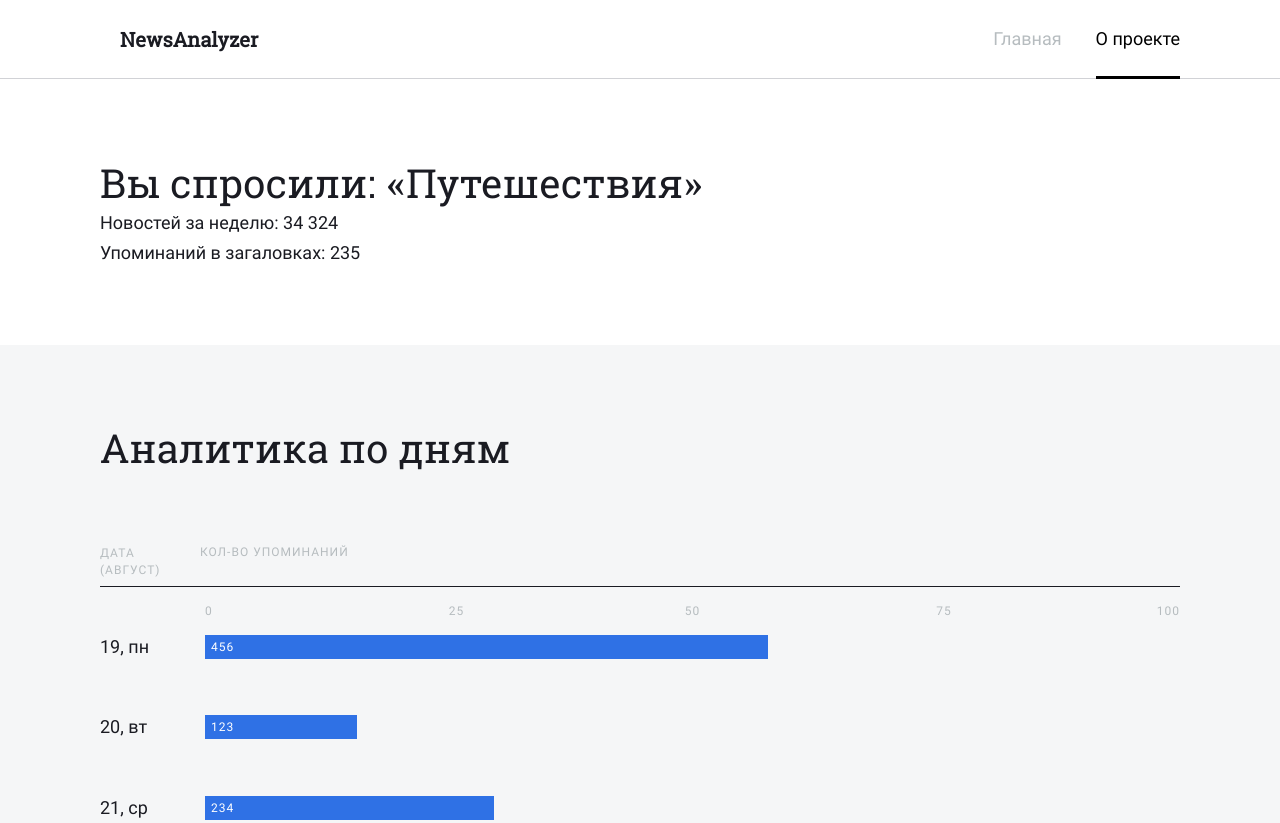
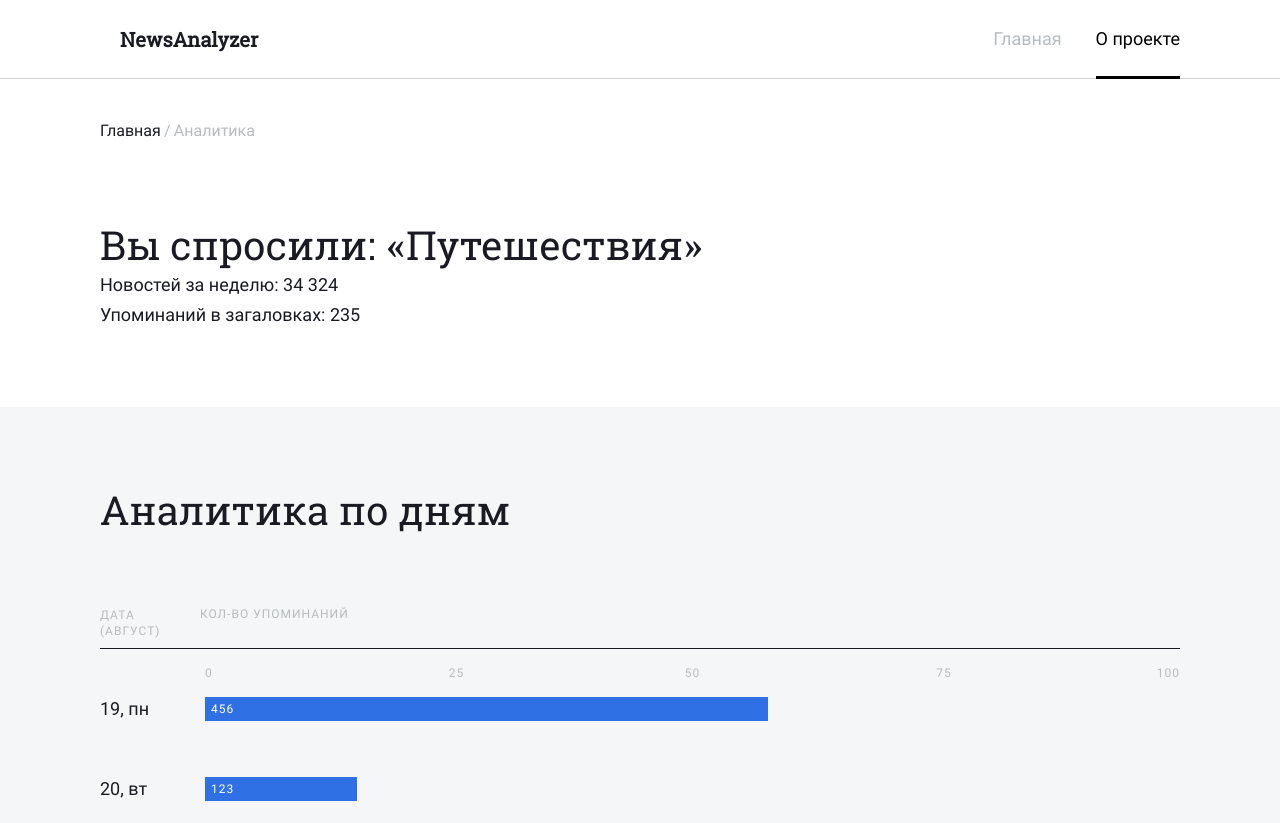
Before and after one commit to alsokolov/praktikum-front, a website built with webpack: page src/pages/analytics/index.html in a window 1280 px wide. Shown: the top 823 px of the page. Built offline with nearby package versions, Linux system fonts and the light colour scheme.

Commit message:
add breadcrumbs block

```diff
--- /dev/null
+++ b/src/blocks/breadcrumbs/__item/_current/breadcrumbs__item_current.css
@@ -0,0 +1,7 @@
+.breadcrumbs__item.breadcrumbs__item_current {
+  color: #B6BCBF;
+}
+
+.breadcrumbs__item.breadcrumbs__item_current::after {
+  content: none;
+}
--- /dev/null
+++ b/src/blocks/breadcrumbs/__item/breadcrumbs__item.css
@@ -0,0 +1,12 @@
+@import url(./_current/breadcrumbs__item_current.css);
+
+.breadcrumbs__item {
+  display: inline;
+  word-spacing: normal;
+}
+
+.breadcrumbs__item::after {
+  content: '/';
+  color: #B6BCBF;
+  margin: 0 .2em;
+}
--- /dev/null
+++ b/src/blocks/breadcrumbs/breadcrumbs.css
@@ -0,0 +1,9 @@
+@import url(./__item/breadcrumbs__item.css);
+
+.breadcrumbs {
+  font: 1.6rem/1.35 'Roboto', Arial, sans-serif;
+  list-style: none;
+  word-spacing: -.43em;
+  padding: 0;
+  margin: 0;
+}
--- /dev/null
+++ b/src/blocks/header/__breadcrumbs/header__breadcrumbs.css
@@ -0,0 +1,9 @@
+.header__breadcrumbs {
+  padding: 40px 100px 0;
+}
+
+@media screen and (max-width: 995px) {
+  .header__breadcrumbs {
+    display: none;
+  }
+}
--- a/src/blocks/header/header.css
+++ b/src/blocks/header/header.css
@@ -3,6 +3,7 @@
 @import url(./__panel/header__panel.css);
 @import url(./__title/header__title.css);
 @import url(./__lead/header__lead.css);
+@import url(./__breadcrumbs/header__breadcrumbs.css);
 
 .header {
   display: flex;
--- a/src/pages/analytics/analytics.css
+++ b/src/pages/analytics/analytics.css
@@ -2,6 +2,7 @@
 @import url(../../vendor/fonts.css);
 
 @import url(../../blocks/layout/layout.css);
+@import url(../../blocks/breadcrumbs/breadcrumbs.css);
 @import url(../../blocks/header/header.css);
 @import url(../../blocks/panel/panel.css);
 @import url(../../blocks/search/search.css);
--- a/src/pages/analytics/index.html
+++ b/src/pages/analytics/index.html
@@ -22,6 +22,10 @@
           </ul>
         </nav>
       </div>
+      <ul class="breadcrumbs header__breadcrumbs">
+        <li class="breadcrumbs__item"><a href="index.html" class="link link_inherit link_no-underline">Главная</a></li>
+        <li class="breadcrumbs__item breadcrumbs__item_current">Аналитика</li>
+      </ul>
     </header>
     <section class="section results">
       <h1 class="title results__title">Вы спросили: «Путешествия»</h1>
```
